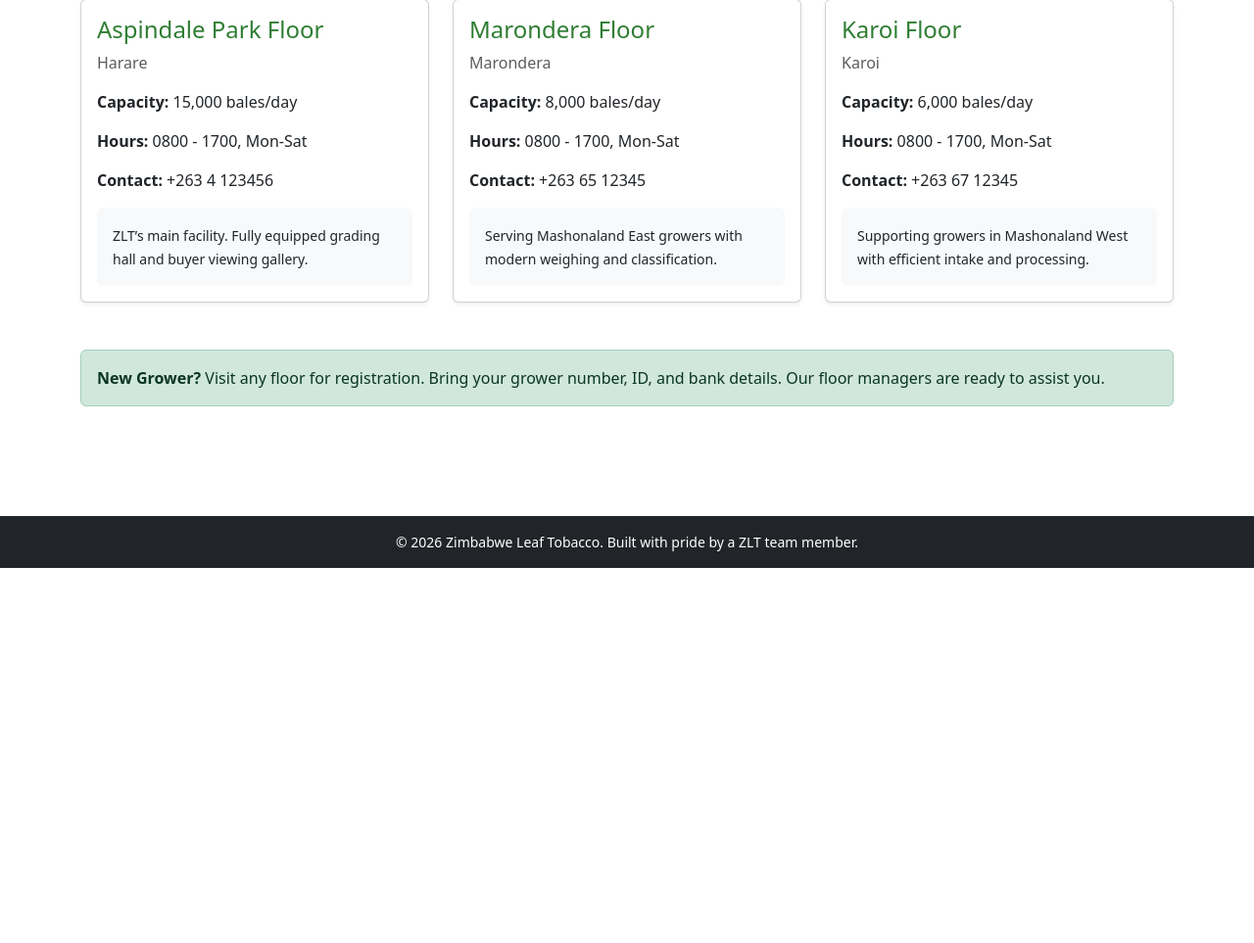
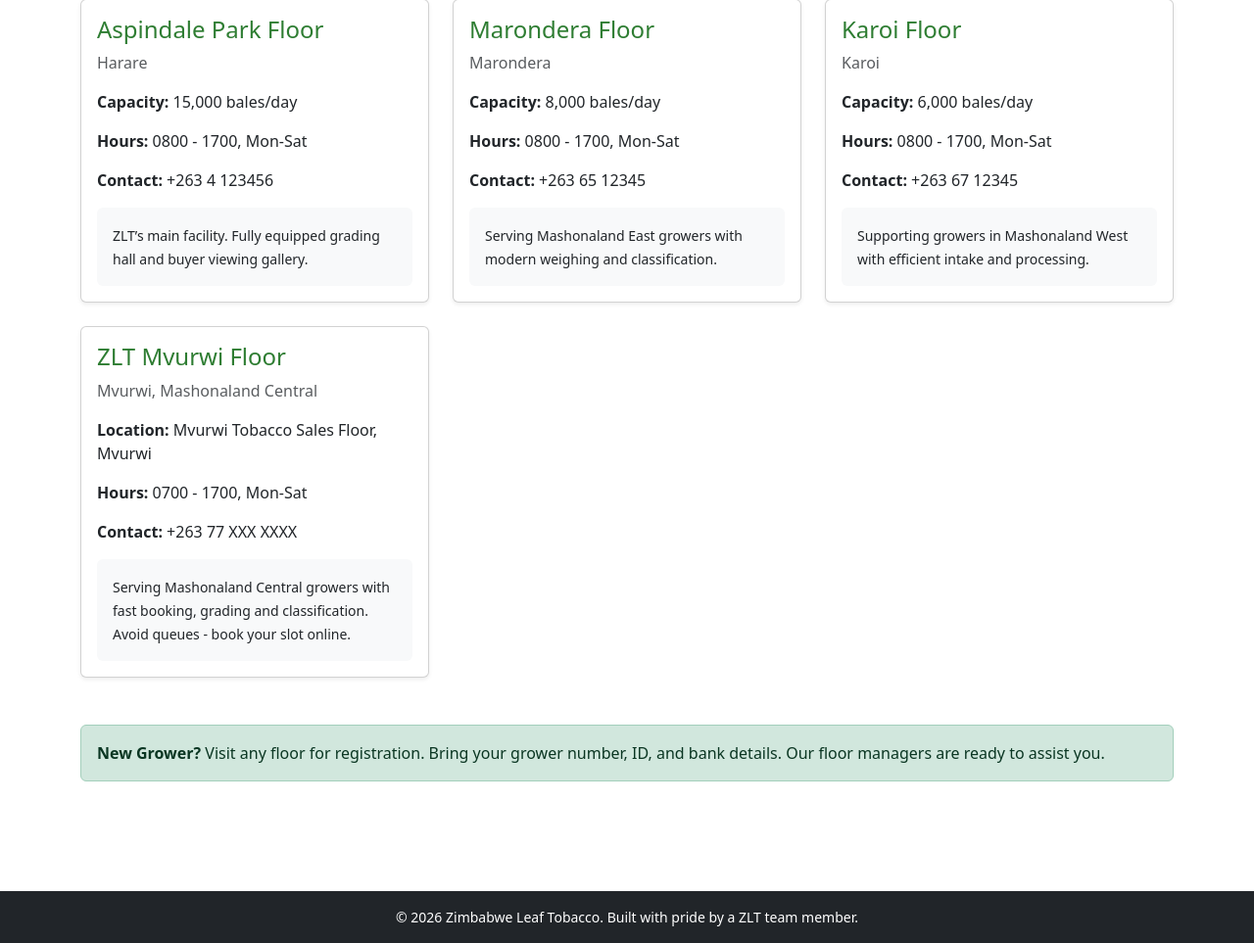
Before and after one commit to Phyb1/ZLTprofile, a Django app: template templates/core/floors.html in a window 1280 px wide. Shown: the part 274-1237 px from the top of the page at 98% size. Before the commit the page ends 854 px from the top, so only its background shows below. Run offline with Django 5.2, Linux system fonts and the light colour scheme; the template is opened without the code that fills it, so the values that code supplies are empty.

Commit message:
adding mvurwi

```diff
--- a/templates/core/floors.html
+++ b/templates/core/floors.html
@@ -49,6 +49,20 @@
         </div>
       </div>
     </div>
+<div class="col-md-4">
+  <div class="card shadow-sm h-100">
+    <div class="card-body">
+      <h4 class="text-zlt">ZLT Mvurwi Floor</h4>
+      <p class="text-muted">Mvurwi, Mashonaland Central</p>
+      <p><strong>Location:</strong> Mvurwi Tobacco Sales Floor, Mvurwi</p>
+      <p><strong>Hours:</strong> 0700 - 1700, Mon-Sat</p>
+      <p><strong>Contact:</strong> +263 77 XXX XXXX</p>
+      <div class="bg-light p-3 rounded mt-3">
+        <small>Serving Mashonaland Central growers with fast booking, grading and classification. Avoid queues - book your slot online.</small>
+      </div>
+    </div>
+  </div>
+</div>
   </div>
 
   <div class="alert alert-success mt-5" role="alert">
```
